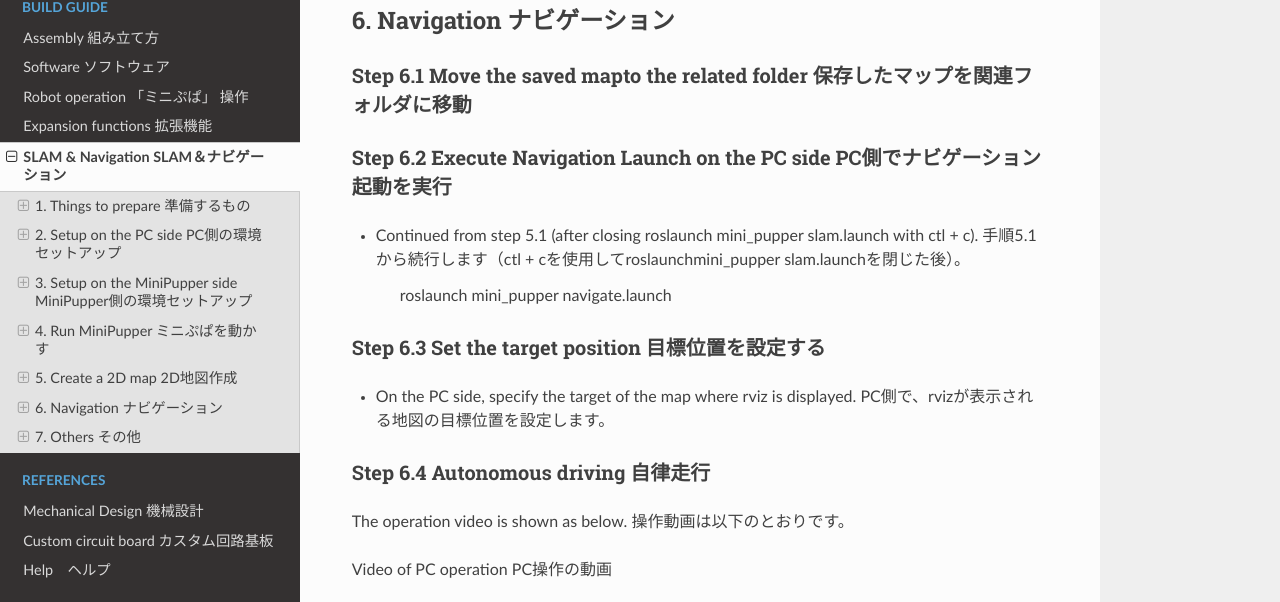
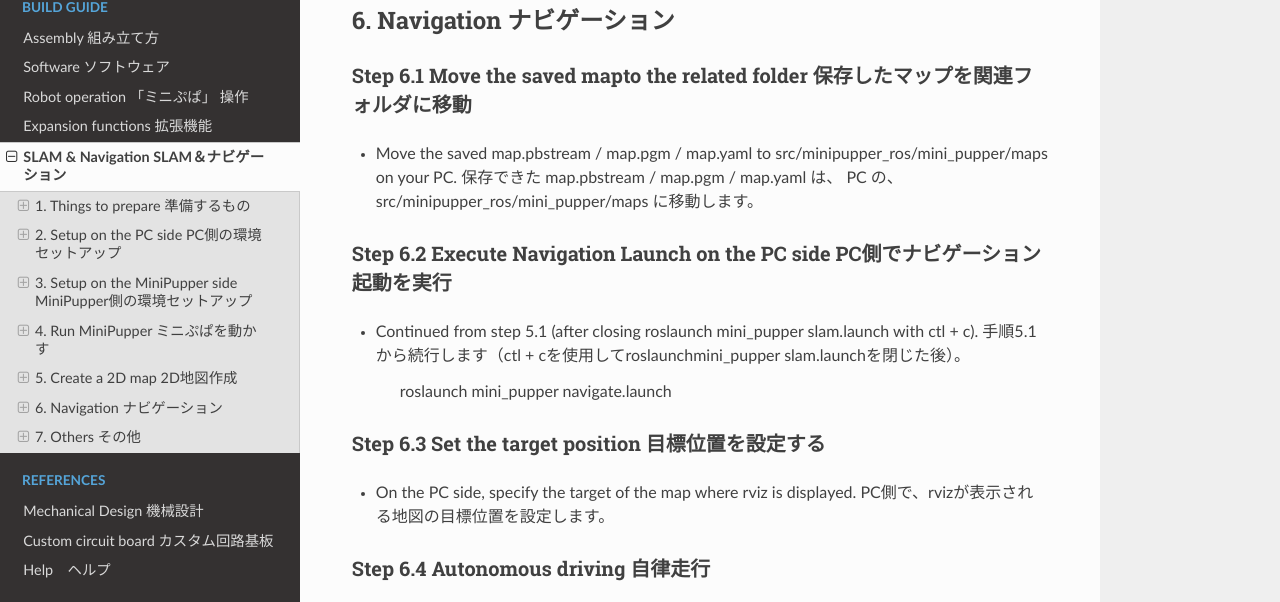
Before and after one commit to mangdangroboticsclub/MiniPupperDocs, a Sphinx documentation site: the page built from docs/guide/SLAM.rst, in a window 1280 px wide and 900 px high, scrolled down 14391 px, cut to the strip 114-716 px from the top of the window. Built offline with Sphinx 7.4.7 and the Read the Docs theme 2.0.0, drawn with Linux system fonts in a browser that asks for light colours.

Commit message:
Update SLAM.rst

```diff
--- a/docs/guide/SLAM.rst
+++ b/docs/guide/SLAM.rst
@@ -416,6 +416,8 @@ Actual machine video 実機動画
 Step 6.1 Move the saved mapto the related folder 保存したマップを関連フォルダに移動
 ^^^^^^^^^^^^^^^^^^^^^
 
+* Move the saved map.pbstream / map.pgm / map.yaml to src/minipupper_ros/mini_pupper/maps on your PC. 保存できた map.pbstream / map.pgm / map.yaml は、 PC の、src/minipupper_ros/mini_pupper/maps に移動します。
+
 Step 6.2  Execute Navigation Launch on the PC side PC側でナビゲーション起動を実行
 ^^^^^^^^^^^^^^^^^^^^^
 
```
